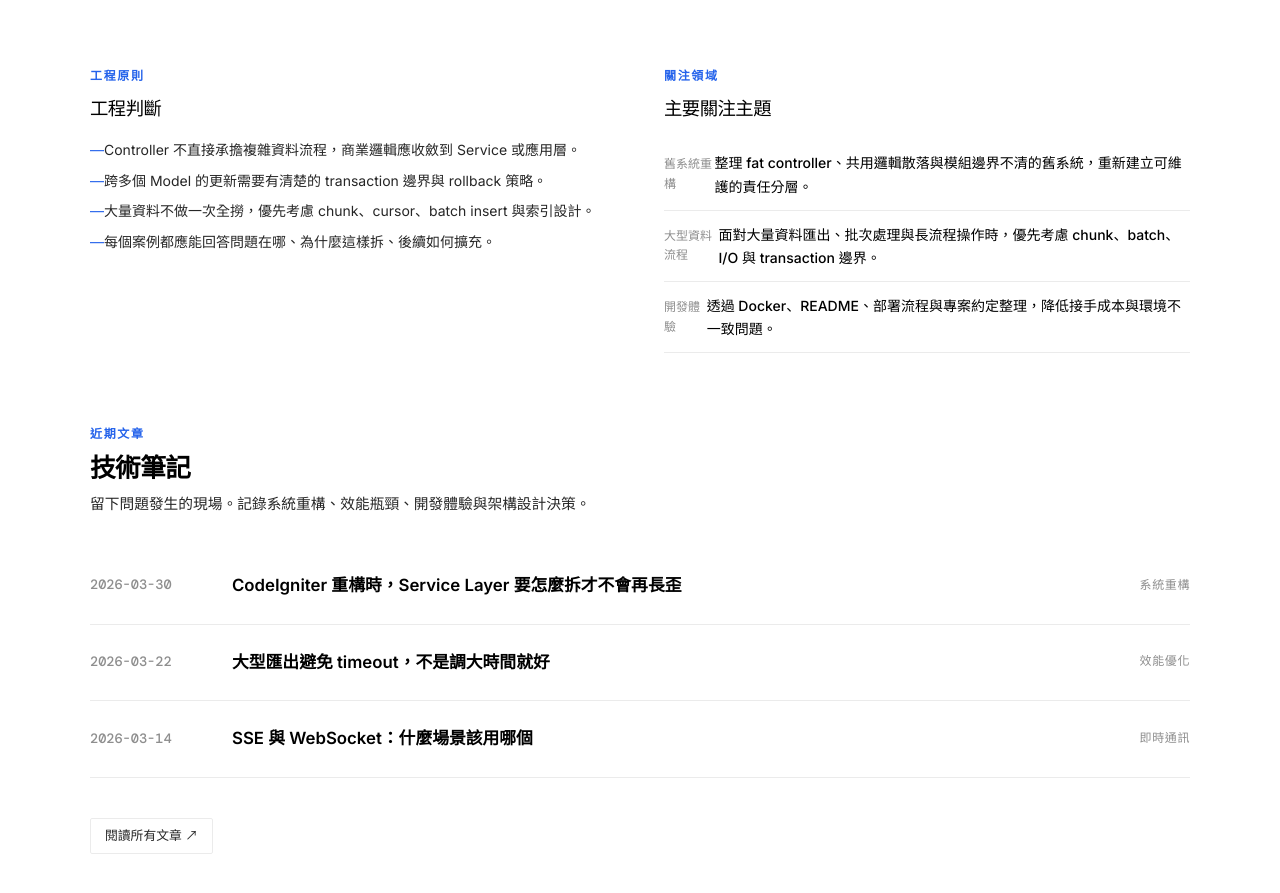
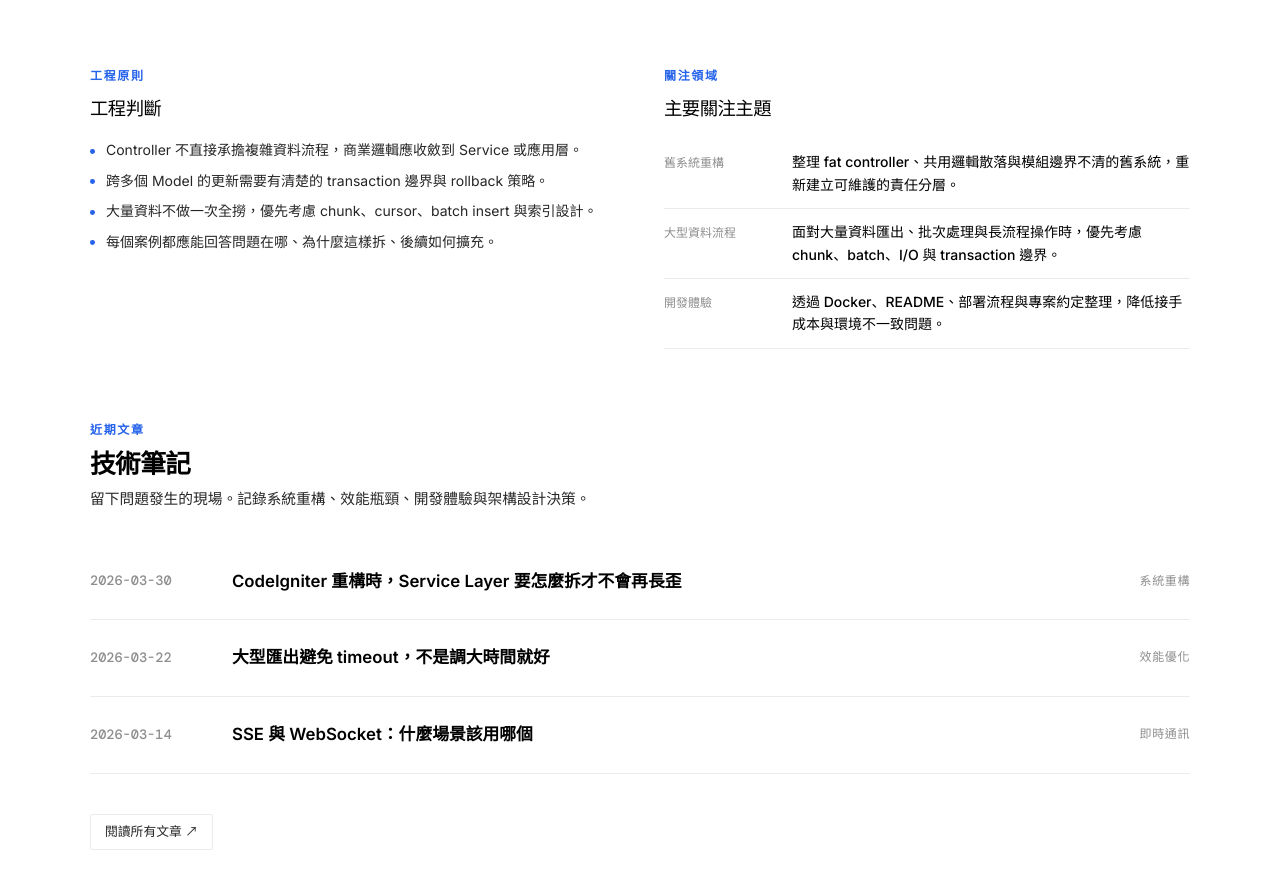
Before and after one commit to kazory1115/kazory-profile, a Vue app: page / in a window 1280 px wide. Shown: the part 1120-2013 px from the top of the page. Built offline with nearby package versions, Linux system fonts and the light colour scheme.

Commit message:
fix: 修正手機版導覽與清單排版

```diff
--- a/src/assets/custom.css
+++ b/src/assets/custom.css
@@ -400,8 +400,9 @@
 }
 
 .summary-list__item {
-  display: flex;
-  justify-content: space-between;
+  display: grid;
+  grid-template-columns: minmax(6.5rem, auto) minmax(0, 1fr);
+  gap: 1.5rem;
   align-items: baseline;
   padding: 0.75rem 0;
   border-bottom: 1px solid var(--line);
@@ -412,12 +413,16 @@
   font-size: 0.75rem;
   color: var(--muted);
   text-transform: uppercase;
+  white-space: nowrap;
 }
 
 .summary-list__item strong {
+  min-width: 0;
   font-size: 0.875rem;
   font-weight: 500;
   color: var(--text);
+  line-height: 1.6;
+  overflow-wrap: anywhere;
 }
 
 /* Plain List */
@@ -432,15 +437,19 @@
   font-size: 0.875rem;
   color: var(--text-secondary);
   line-height: 1.6;
-  padding-left: 0.875rem;
+  padding-left: 1rem;
   position: relative;
 }
 
 .plain-list li::before {
-  content: '—';
+  content: '';
   position: absolute;
   left: 0;
-  color: var(--accent);
+  top: 0.68em;
+  width: 0.3rem;
+  height: 0.3rem;
+  border-radius: 50%;
+  background: var(--accent);
 }
 
 /* ═══════════════════════════════════════════
@@ -723,6 +732,13 @@
     padding-top: 3rem;
   }
 
+  .summary-list__item {
+    grid-template-columns: minmax(0, 1fr);
+    gap: 0.35rem;
+    align-items: start;
+    padding: 1rem 0;
+  }
+
   .writing-item {
     grid-template-columns: 1fr;
     gap: 0.5rem;
--- a/src/components/Navbar.vue
+++ b/src/components/Navbar.vue
@@ -45,7 +45,8 @@
           class="menu-toggle"
           :class="{ 'menu-toggle--active': isOpen }"
           :aria-expanded="isOpen"
-          aria-label="開啟選單"
+          aria-controls="mobile-navigation"
+          :aria-label="isOpen ? '關閉選單' : '開啟選單'"
           @click="isOpen = !isOpen"
         >
           <span></span>
@@ -53,30 +54,43 @@
         </button>
       </div>
     </nav>
+  </header>
 
+  <Teleport to="body">
     <transition name="slide">
-      <div v-if="isOpen" class="site-nav__mobile mobile-only">
+      <div
+        v-if="isOpen"
+        id="mobile-navigation"
+        class="site-nav__mobile mobile-only"
+        @click.self="closeMenu"
+      >
+        <nav class="site-nav__mobile-inner" aria-label="手機版主要導覽">
           <router-link
             v-for="item in navItems"
             :key="item.to"
             :to="item.to"
             class="site-nav__mobile-link"
             active-class="site-nav__mobile-link--active"
-          @click="isOpen = false"
+            @click="closeMenu"
           >
             {{ item.text }}
           </router-link>
+        </nav>
       </div>
     </transition>
-  </header>
+  </Teleport>
 </template>
 
 <script setup>
-import { onMounted, ref } from 'vue';
+import { onBeforeUnmount, onMounted, ref, watch } from 'vue';
 import { navItems } from '../data/site.js';
 
 const isOpen = ref(false);
 const isDark = ref(true);
+
+const closeMenu = () => {
+  isOpen.value = false;
+};
 
 const updateTheme = () => {
   const root = document.documentElement;
@@ -96,11 +110,36 @@ const toggleTheme = () => {
   updateTheme();
 };
 
+const handleKeydown = (event) => {
+  if (event.key === 'Escape') {
+    closeMenu();
+  }
+};
+
+const handleViewportChange = () => {
+  if (window.innerWidth >= 768) {
+    closeMenu();
+  }
+};
+
+watch(isOpen, (open) => {
+  document.body.classList.toggle('mobile-menu-open', open);
+});
+
 onMounted(() => {
   const savedTheme = localStorage.getItem('theme');
   const prefersDark = window.matchMedia('(prefers-color-scheme: dark)').matches;
   isDark.value = savedTheme ? savedTheme === 'dark' : prefersDark;
   updateTheme();
+
+  window.addEventListener('keydown', handleKeydown);
+  window.addEventListener('resize', handleViewportChange);
+});
+
+onBeforeUnmount(() => {
+  document.body.classList.remove('mobile-menu-open');
+  window.removeEventListener('keydown', handleKeydown);
+  window.removeEventListener('resize', handleViewportChange);
 });
 </script>
 
@@ -203,17 +242,29 @@ onMounted(() => {
 .site-nav__mobile {
   position: fixed;
   inset: 4rem 0 0;
-  padding: 1rem;
-  background: var(--nav-bg);
+  z-index: 99;
+  overflow-y: auto;
+  overscroll-behavior: contain;
+  padding-bottom: max(1rem, env(safe-area-inset-bottom));
+  background: var(--bg);
   backdrop-filter: blur(20px);
   -webkit-backdrop-filter: blur(20px);
+  border-top: 1px solid var(--line);
+}
+
+.site-nav__mobile-inner {
+  width: min(var(--container-width), calc(100% - 3rem));
+  margin: 0 auto;
+  padding: 1rem 0;
   display: flex;
   flex-direction: column;
   gap: 0.25rem;
-  border-top: 1px solid var(--line);
 }
 
 .site-nav__mobile-link {
+  display: flex;
+  align-items: center;
+  min-height: 3.25rem;
   padding: 0.875rem 1rem;
   border-radius: var(--radius-sm);
   font-size: 1rem;
@@ -226,6 +277,10 @@ onMounted(() => {
 .site-nav__mobile-link--active {
   color: var(--text);
   background: var(--surface-soft);
+}
+
+:global(body.mobile-menu-open) {
+  overflow: hidden;
 }
 
 /* Slide transition */
```
Lines whose indentation alone changed are shown as unchanged.
